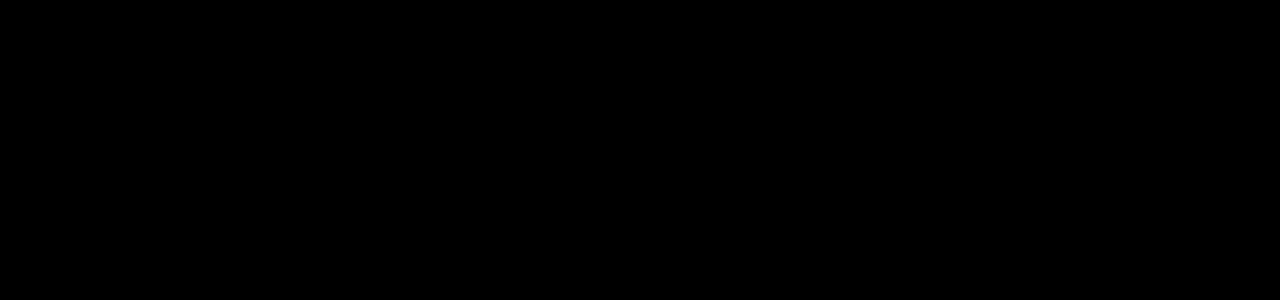
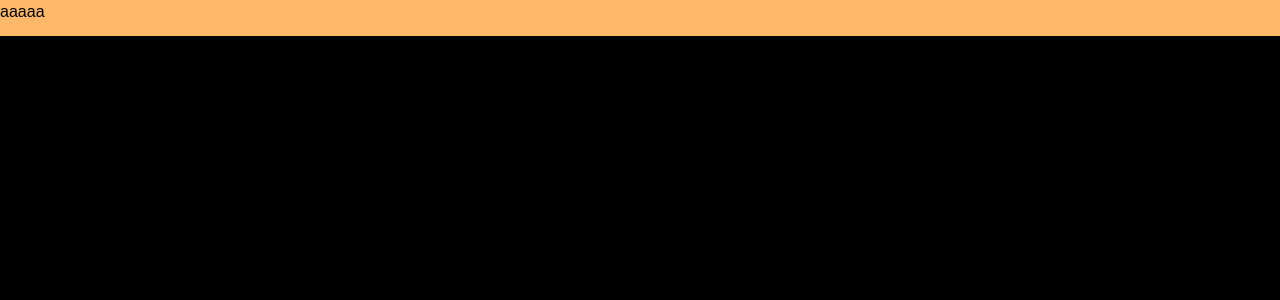
Before and after one commit to AJ-SM/WebPaint, a Next.js app in the folder wpaint/: page /board in a window 1280 px wide. Shown: the top 300 px of the page. Built offline with nearby package versions, Linux system fonts and the light colour scheme.

Commit message:
added nav

```diff
--- a/wpaint/app/board/page.tsx
+++ b/wpaint/app/board/page.tsx
@@ -7,6 +7,9 @@ export default function Board(){
     const canvaref = useRef<HTMLCanvasElement>(null)
     const isPainting = useRef<boolean>(false)
     const pointer = useRef({x:0,y:0})
+    const startval = useRef({x:0,y:0})
+    const endval = useRef({x:0,y:0})
+
     function updatepointer(e:MouseEvent){
         pointer.current = {x:e.clientX,y:e.clientY}
     }
@@ -23,11 +26,15 @@ export default function Board(){
 
       function startPostion(){
           isPainting.current=true
+          startval.current = pointer.current
+          console.log(startval.current)
 
         }
             function EndPostion(){
+
             isPainting.current = !isPainting.current
             ctx?.beginPath()
+            endval.current=pointer.current
             }
 
             const draw = ()=>{
@@ -52,7 +59,19 @@ function line() {
 
 
             }
+            //
+            function Rect(){
+                if(isPainting.current){
+                    if(!ctx) return ;
+                    ctx.rect(startval.current.x, startval.current.y, endval.current.x-startval.current.x, endval.current.y-startval.current.y);
+                    ctx.strokeStyle = "white";
+                    ctx.stroke();
+                }
+            }
+
+
             line();
+            // Rect();
 
             requestAnimationFrame(draw)
             }
@@ -61,6 +80,7 @@ function line() {
         const resize = ()=>{
             canva.height = window.innerHeight
             canva.width = window.innerWidth
+
 
         }
         resize();
@@ -87,7 +107,28 @@ function line() {
 
 
     return (
+        <>
+        <div className=" flex absolute w-screen h-9 bg-orange-300 text-black" >
+            <div>
+                a
+            </div>
+            <div>
+                a
+            </div>
+            <div>
+                a
+            </div>
+            <div>
+                a
+            </div>
+            <div>
+                a
+            </div>
+
+        </div>
         <canvas ref={canvaref} className="flex justify-center items-center h-screen w-screen bg-black"/>
+        </>
+
     )
 
 }
```
Lines whose indentation alone changed are shown as unchanged.
